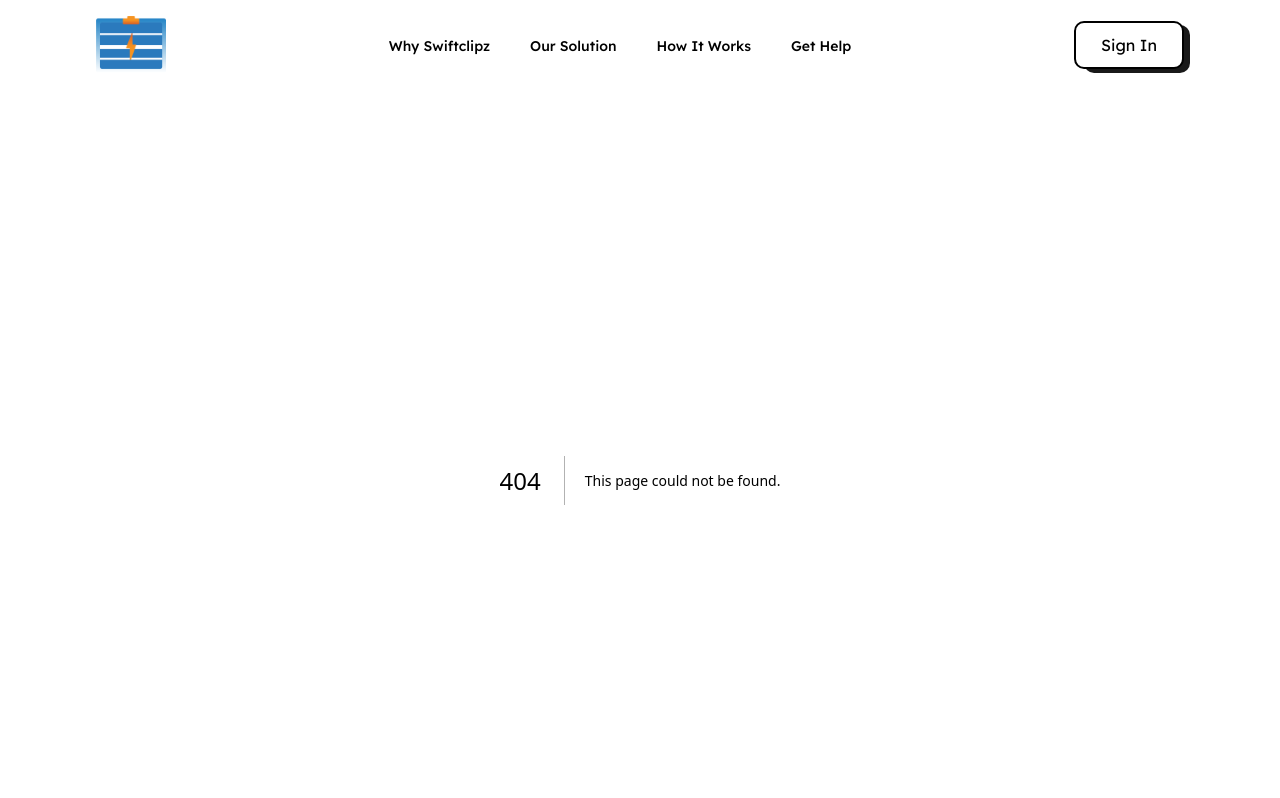
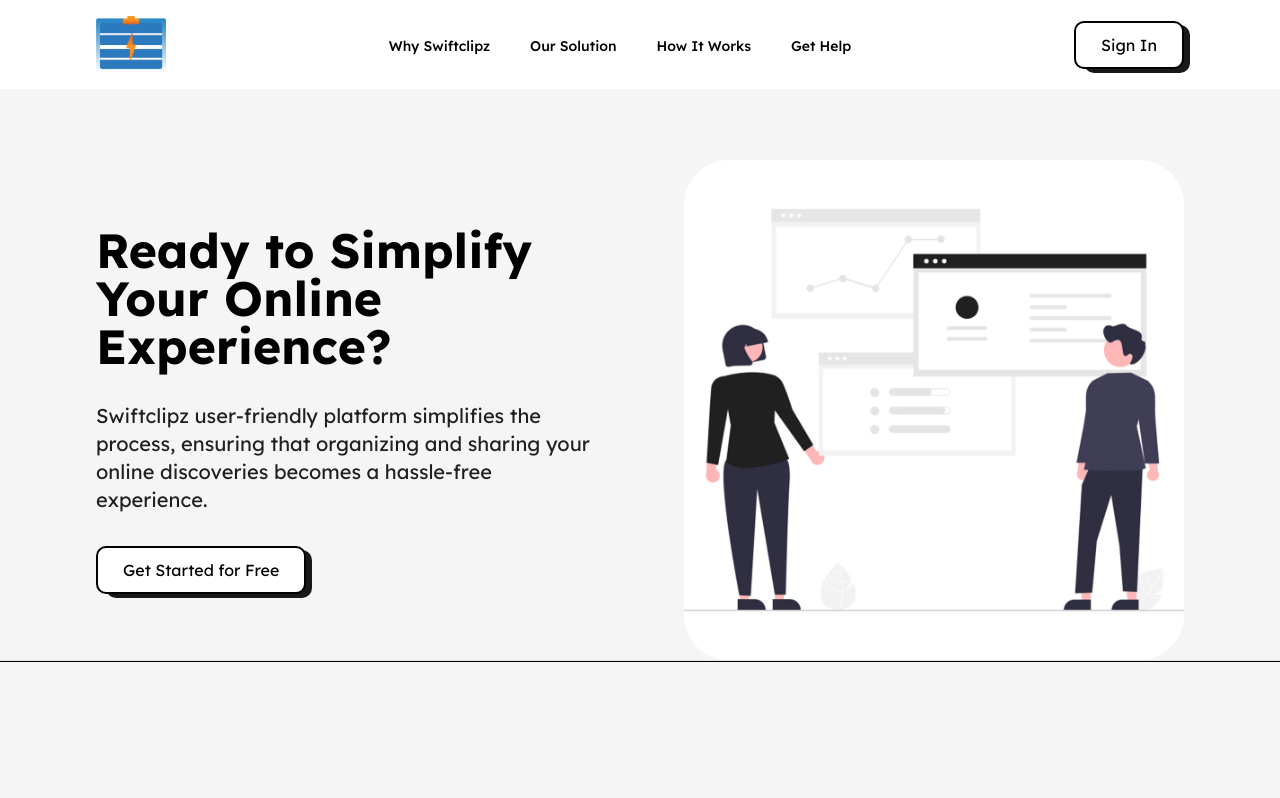
Before and after one commit to swiftclipz/swiftclipz-frontend-v1, a Next.js app: page /why-swiftclipz in a window 1280 px wide. Before the commit this address had no page. Shown: the top 798 px of the page. Built offline with nearby package versions, Linux system fonts and the light colour scheme.

Commit message:
why-swiftclipz page added

```diff
--- /dev/null
+++ b/src/app/(why-swiftclipz)/components/ready-to-simplify.tsx
@@ -0,0 +1,31 @@
+import Image from "next/image";
+import LinkButton from "../../../app/components/ui/link-button";
+import images from "../../../app/constants/images";
+
+const ReadyToSimplify = () => {
+  return (
+    <>
+      <div className="flex flex-col justify-between gap-12 pt-20 px-8 lg:flex-row lg:items-center xl:px-24">
+        <div className="space-y-8 font-lexend lg:max-w-[32rem]">
+          <h1 className="text-3xl text-black font-bold lg:text-5xl">
+            Ready to Simplify Your Online Experience?
+          </h1>
+          <p className="text-base text-[#202020] lg:text-xl">
+            Swiftclipz user-friendly platform simplifies the process, ensuring
+            that organizing and sharing your online discoveries becomes a
+            hassle-free experience.
+          </p>
+          <div className="flex items-start">
+            <LinkButton href="#" value="Get Started for Free" />
+          </div>
+        </div>
+        <div className="w-full sm:w-[500px]">
+          <Image src={images.simplicity.src} alt={images.simplicity.alt} />
+        </div>
+      </div>
+      <hr className="w-full h-[2px] bg-black" />
+    </>
+  );
+};
+
+export default ReadyToSimplify;
--- /dev/null
+++ b/src/app/(why-swiftclipz)/why-swiftclipz/page.tsx
@@ -0,0 +1,16 @@
+import { Metadata } from "next";
+import ReadyToSimplify from "../components/ready-to-simplify";
+
+export const metadata: Metadata = {
+  title: "Simplify your online contents",
+};
+
+const Page = () => {
+  return (
+    <>
+      <ReadyToSimplify />
+    </>
+  );
+};
+
+export default Page;
--- a/src/app/constants/images.ts
+++ b/src/app/constants/images.ts
@@ -1,6 +1,7 @@
-import SiteLogo from  "../assets/images/SiteLogo.png"
+import SiteLogo from "../assets/images/SiteLogo.png"
 import HeroImage from "../assets/images/SwiftclipzHeroImage.png"
 import Empowerment from "../assets/images/Empowerment.png"
+import Simplicity from "../assets/images/Simplicity.png"
 
 export const siteLogo = {
     src: SiteLogo,
@@ -17,10 +18,16 @@
     alt: "Empowerment",
 }
 
+export const simplicity = {
+    src: Simplicity,
+    alt: "Simplicity",
+}
+
 const images = {
     siteLogo,
     heroImage,
-    empowerment
+    empowerment,
+    simplicity
 }
 
 export default images
```
Also changed, not shown: src/app/assets/images/Simplicity.png (added).
